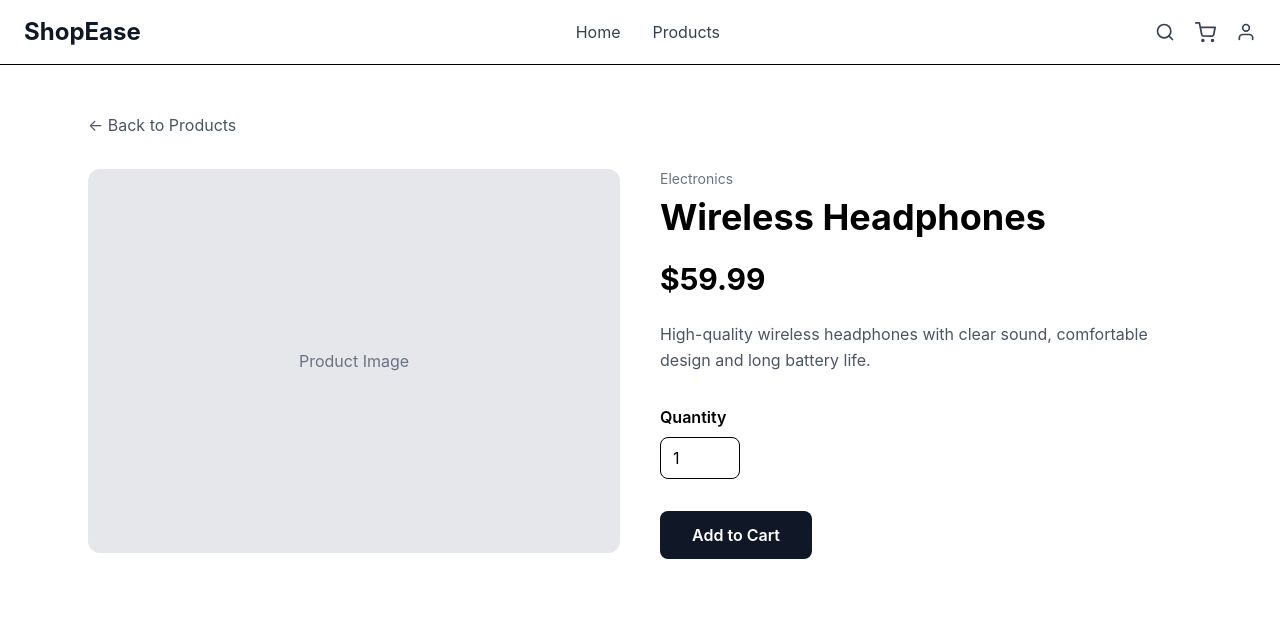
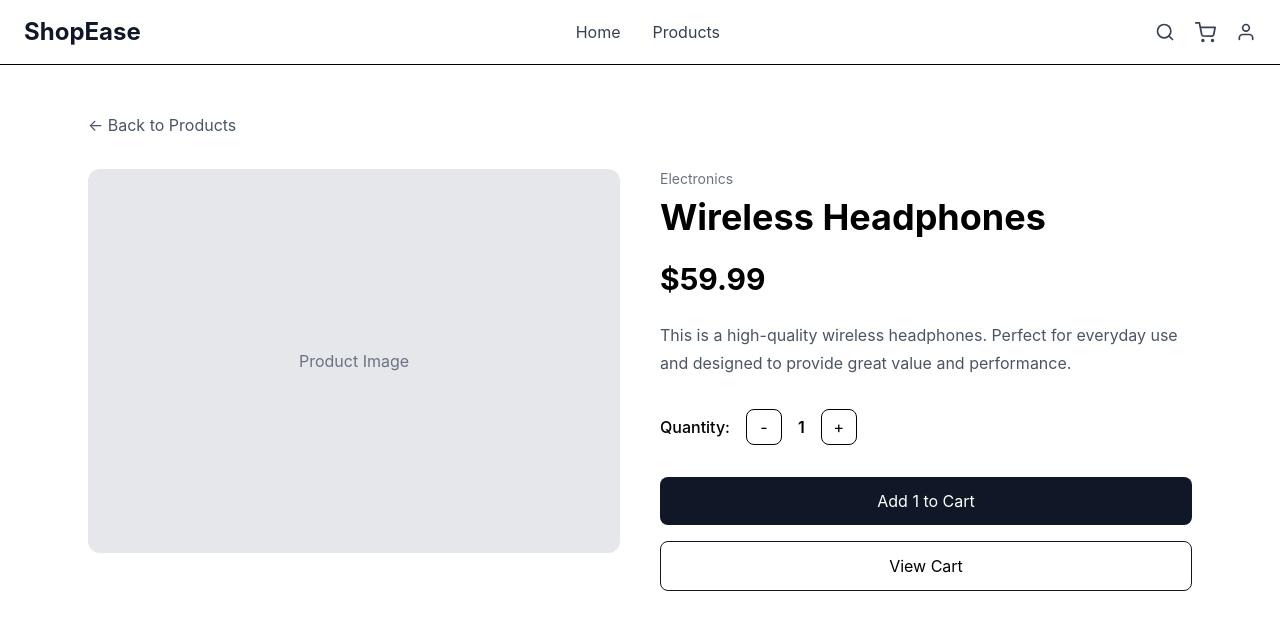
Before and after one commit to pathumnimsara/ecommerce-web, a React (Vite) app: page /products/1 in a window 1280 px wide. Shown: the top 630 px of the page. Built offline with nearby package versions, Linux system fonts and the light colour scheme.

Commit message:
Improve product details and add quantity to cart

```diff
--- a/src/pages/ProductDetails.jsx
+++ b/src/pages/ProductDetails.jsx
@@ -1,8 +1,13 @@
-
+import { useState } from "react";
 import { Link, useParams } from "react-router-dom";
+import { useCart } from "../context/CartContext";
 
 function ProductDetails() {
   const { id } = useParams();
+  const { addToCart } = useCart();
+
+  const [quantity, setQuantity] = useState(1);
+  const [added, setAdded] = useState(false);
 
   const products = [
     {
@@ -10,74 +15,59 @@ function ProductDetails() {
       name: "Wireless Headphones",
       price: 59.99,
       category: "Electronics",
-      description:
-        "High-quality wireless headphones with clear sound, comfortable design and long battery life.",
     },
     {
       id: 2,
       name: "Smart Watch",
       price: 79.99,
       category: "Electronics",
-      description:
-        "A stylish smart watch with fitness tracking, notifications and a modern design.",
     },
     {
       id: 3,
       name: "Laptop Backpack",
       price: 39.99,
       category: "Accessories",
-      description:
-        "A durable and comfortable backpack suitable for laptops, books and everyday use.",
     },
     {
       id: 4,
       name: "Casual T-Shirt",
       price: 24.99,
       category: "Fashion",
-      description:
-        "Comfortable casual T-shirt made with soft and breathable fabric.",
     },
     {
       id: 5,
       name: "Running Shoes",
       price: 49.99,
       category: "Fashion",
-      description:
-        "Lightweight running shoes designed for comfort and everyday activities.",
     },
     {
       id: 6,
       name: "Coffee Maker",
       price: 89.99,
       category: "Home & Living",
-      description:
-        "Easy-to-use coffee maker for preparing fresh and delicious coffee at home.",
     },
     {
       id: 7,
       name: "Face Wash",
       price: 14.99,
       category: "Beauty",
-      description:
-        "Gentle face wash designed to keep your skin clean and refreshed.",
     },
     {
       id: 8,
       name: "Bluetooth Speaker",
       price: 44.99,
       category: "Electronics",
-      description:
-        "Portable Bluetooth speaker with clear audio and convenient wireless connectivity.",
     },
   ];
 
   const product = products.find(
-    (product) => product.id === Number(id)
+    (item) => item.id === Number(id)
   );
 
   if (!product) {
     return (
-      <main className="py-20 text-center">
+      <main className="py-16">
+        <div className="max-w-4xl mx-auto px-6 text-center">
           <h1 className="text-3xl font-bold">
             Product Not Found
           </h1>
@@ -88,32 +78,36 @@ function ProductDetails() {
           >
             Back to Products
           </Link>
+        </div>
       </main>
     );
   }
 
+  const handleAddToCart = () => {
+    for (let i = 0; i < quantity; i++) {
+      addToCart(product);
+    }
+
+    setAdded(true);
+  };
+
   return (
     <main className="py-12">
       <div className="max-w-6xl mx-auto px-6">
-
-        {/* Back Link */}
         <Link
           to="/products"
-          className="text-gray-600 hover:text-gray-900"
+          className="text-gray-600 hover:underline"
         >
           ← Back to Products
         </Link>
 
         <div className="grid grid-cols-1 md:grid-cols-2 gap-10 mt-8">
-
-          {/* Product Image */}
           <div className="h-96 bg-gray-200 rounded-xl flex items-center justify-center">
             <span className="text-gray-500">
               Product Image
             </span>
           </div>
 
-          {/* Product Details */}
           <div>
             <p className="text-sm text-gray-500">
               {product.category}
@@ -124,33 +118,65 @@ function ProductDetails() {
             </h1>
 
             <p className="text-3xl font-bold mt-6">
-              ${product.price}
+              ${product.price.toFixed(2)}
             </p>
 
-            <p className="text-gray-600 mt-6 leading-relaxed">
-              {product.description}
+            <p className="text-gray-600 mt-6 leading-7">
+              This is a high-quality {product.name.toLowerCase()}.
+              Perfect for everyday use and designed to provide
+              great value and performance.
             </p>
 
-            {/* Quantity */}
-            <div className="mt-8">
-              <label className="block font-semibold mb-2">
-                Quantity
-              </label>
+            <div className="flex items-center gap-4 mt-8">
+              <span className="font-medium">
+                Quantity:
+              </span>
 
-              <input
-                type="number"
-                min="1"
-                defaultValue="1"
-                className="w-20 border rounded-lg px-3 py-2"
-              />
-            </div>
+              <button
+                onClick={() =>
+                  setQuantity((current) =>
+                    Math.max(1, current - 1)
+                  )
+                }
+                className="w-9 h-9 border rounded-lg hover:bg-gray-100"
+              >
+                -
+              </button>
 
-            {/* Add to Cart */}
-            <button className="w-full md:w-auto mt-8 bg-gray-900 text-white px-8 py-3 rounded-lg font-semibold hover:bg-gray-700">
-              Add to Cart
+              <span className="font-semibold">
+                {quantity}
+              </span>
+
+              <button
+                onClick={() =>
+                  setQuantity((current) => current + 1)
+                }
+                className="w-9 h-9 border rounded-lg hover:bg-gray-100"
+              >
+                +
               </button>
             </div>
 
+            <button
+              onClick={handleAddToCart}
+              className="w-full mt-8 bg-gray-900 text-white py-3 rounded-lg hover:bg-gray-700"
+            >
+              Add {quantity} to Cart
+            </button>
+
+            {added && (
+              <div className="mt-4 bg-green-50 text-green-700 p-3 rounded-lg">
+                Product added to cart successfully!
+              </div>
+            )}
+
+            <Link
+              to="/cart"
+              className="block text-center mt-4 border border-gray-900 py-3 rounded-lg hover:bg-gray-100"
+            >
+              View Cart
+            </Link>
+          </div>
         </div>
       </div>
     </main>
```
Lines whose indentation alone changed are shown as unchanged.
